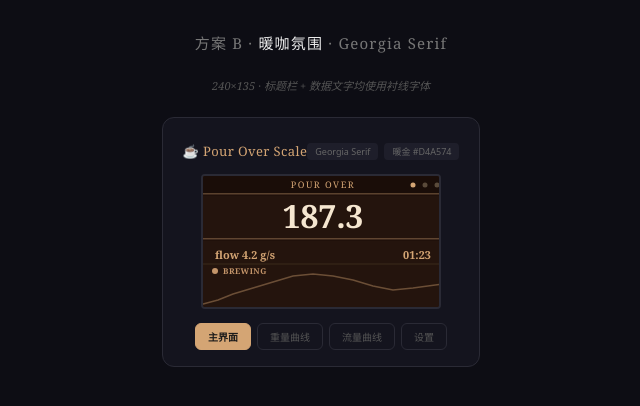
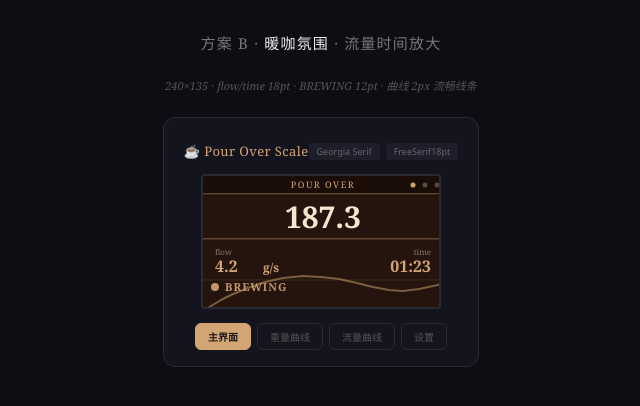
Before and after one commit to kanice888-max/Coffee-Digital-Scale-ADV, a plain HTML site: page Coffee-Digital-Scale-ADV/ui_demo_design.html in a window 1280 px wide. Shown: the whole page, without its empty margins (319-959 px from the left). Drawn offline with Linux system fonts and the light colour scheme.

Commit message:
feat: 流量和时间字体放大，BREWING 更流畅
流量和时间改用 FreeSerif18pt 双行显示（标签在上数值在下）
BREWING 从 9pt 升为 12pt，LED 圆点从 3px 升为 4px
迷你曲线 y:112-135，2px 粗线更流畅

```diff
--- a/Coffee-Digital-Scale-ADV/ui_demo_design.html
+++ b/Coffee-Digital-Scale-ADV/ui_demo_design.html
@@ -3,7 +3,7 @@
 <head>
 <meta charset="UTF-8">
 <meta name="viewport" content="width=device-width, initial-scale=1.0">
-<title>方案 B · 暖咖氛围 · Georgia 衬线</title>
+<title>方案 B · 暖咖 · 流量时间放大</title>
 <style>
 *{margin:0;padding:0;box-sizing:border-box}
 body{background:#0d0d14;font-family:Georgia,serif;color:#ccc;padding:32px;display:flex;flex-direction:column;align-items:center;gap:24px}
@@ -24,13 +24,13 @@ h1 strong{color:#eee;font-weight:500}
 </style>
 </head>
 <body>
-<h1>方案 B · <strong>暖咖氛围</strong> · Georgia Serif</h1>
-<p class="sub">240×135 · 标题栏 + 数据文字均使用衬线字体</p>
+<h1>方案 B · <strong>暖咖氛围</strong> · 流量时间放大</h1>
+<p class="sub">240×135 · flow/time 18pt · BREWING 12pt · 曲线 2px 流畅线条</p>
 
 <div class="card">
   <div class="card-header">
     <div class="name">☕ Pour Over Scale</div>
-    <div class="tags"><span>Georgia Serif</span><span>暖金 #D4A574</span></div>
+    <div class="tags"><span>Georgia Serif</span><span>FreeSerif18pt</span></div>
   </div>
   <div class="screen-box" id="screenB"></div>
   <div class="pages" id="pageBtns">
@@ -57,16 +57,19 @@ function main() {
     <circle cx="234" cy="9" r="2.5" fill="#5A4A3A"/>
     <line x1="0" y1="18" x2="240" y2="18" stroke="#D4A574" stroke-width="2" opacity="0.35"/>
     <line x1="0" y1="19" x2="240" y2="19" stroke="#1A0D08" stroke-width="1"/>
-    <text x="120" y="52" text-anchor="middle" fill="#F5E6D0" font-size="32" font-weight="700" ${FF}>${w.toFixed(1)}</text>
+    <text x="120" y="52" text-anchor="middle" fill="#F5E6D0" font-size="30" font-weight="700" ${FF}>${w.toFixed(1)}</text>
     <line x1="0" y1="63" x2="240" y2="63" stroke="#D4A574" stroke-width="2" opacity="0.35"/>
     <line x1="0" y1="64" x2="240" y2="64" stroke="#1A0D08" stroke-width="1"/>
-    <text x="12" y="83" fill="#D4A574" font-size="11" font-weight="600" ${FF}>flow ${f.toFixed(1)} g/s</text>
-    <text x="228" y="83" text-anchor="end" fill="#D4A574" font-size="11" font-weight="600" ${FF}>${String(D.m).padStart(2,'0')}:${String(D.s).padStart(2,'0')}</text>
-    <line x1="0" y1="88" x2="240" y2="88" stroke="#3A2A1A" stroke-width="1"/>
-    <circle cx="12" cy="95" r="3" fill="${D.running?'#C4956A':'#3A2A1A'}"/>
-    <text x="20" y="98" fill="${D.running?'#C4956A':'#5A4A3A'}" font-size="8" font-weight="600" letter-spacing="0.5" ${FF}>${D.running?'BREWING':'STANDBY'}</text>
-    <polyline points="0,128 15,124 30,118 50,112 70,106 90,100 110,98 130,100 150,104 170,110 190,114 210,112 240,108"
-      fill="none" stroke="#D4A574" stroke-width="1.5" opacity="0.4" stroke-linecap="round"/>
+    <text x="12" y="79" fill="#8A7A60" font-size="8" ${FF}>flow</text>
+    <text x="12" y="96" fill="#D4A574" font-size="16" font-weight="700" ${FF}>${f.toFixed(1)}</text>
+    <text x="60" y="96" fill="#D4A574" font-size="12" font-weight="600" ${FF}>g/s</text>
+    <text x="228" y="79" text-anchor="end" fill="#8A7A60" font-size="8" ${FF}>time</text>
+    <text x="228" y="96" text-anchor="end" fill="#D4A574" font-size="16" font-weight="700" ${FF}>${String(D.m).padStart(2,'0')}:${String(D.s).padStart(2,'0')}</text>
+    <line x1="0" y1="104" x2="240" y2="104" stroke="#3A2A1A" stroke-width="1"/>
+    <circle cx="12" cy="111" r="4" fill="${D.running?'#C4956A':'#3A2A1A'}"/>
+    <text x="22" y="115" fill="${D.running?'#C4956A':'#5A4A3A'}" font-size="11" font-weight="600" letter-spacing="1" ${FF}>${D.running?'BREWING':'STANDBY'}</text>
+    <polyline points="0,135 8,130 18,124 30,118 45,112 62,106 80,102 100,100 118,101 136,103 154,107 170,111 186,114 200,115 216,113 230,110 240,108"
+      fill="none" stroke="#D4A574" stroke-width="2" opacity="0.5" stroke-linecap="round" stroke-linejoin="round"/>
     <line x1="0" y1="135" x2="240" y2="135" stroke="#D4A574" stroke-width="0.5" opacity="0.15"/>
   </svg>`;
 }
```
Also changed, not shown: 1 other file.
